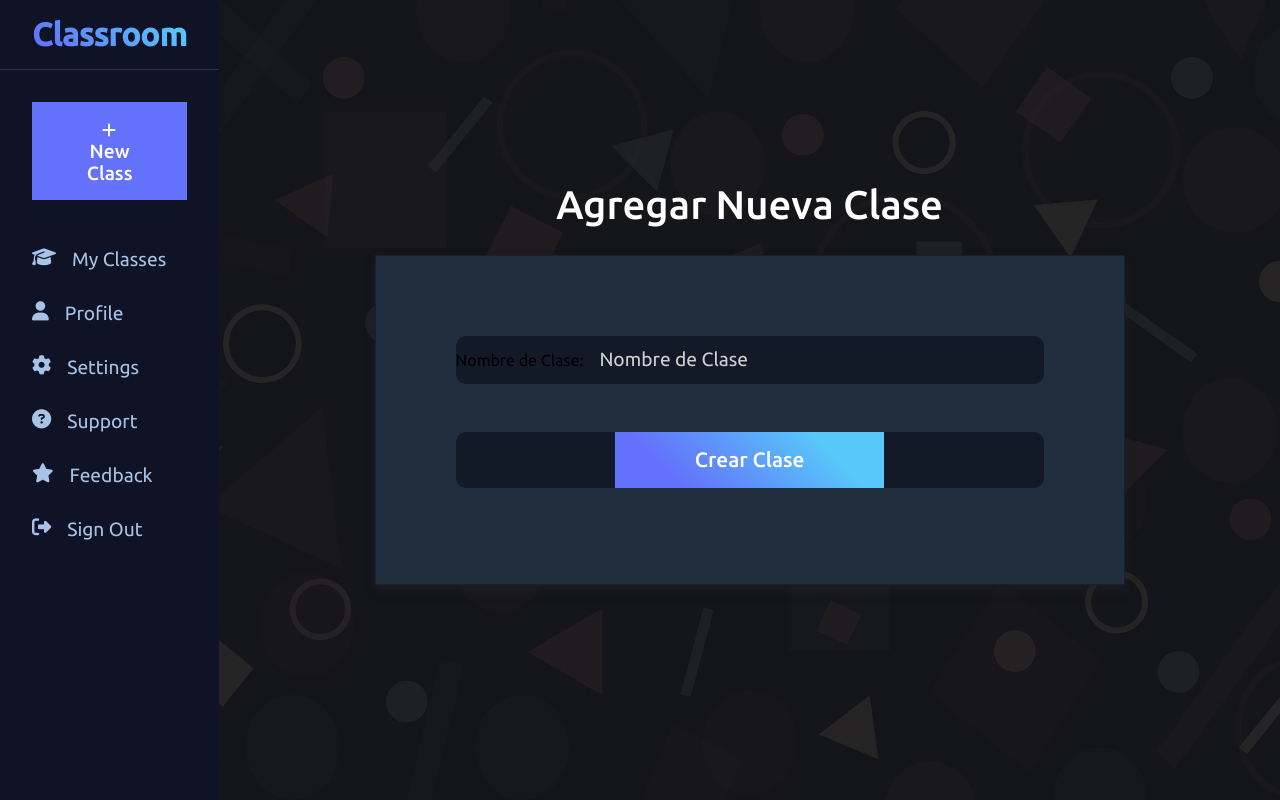
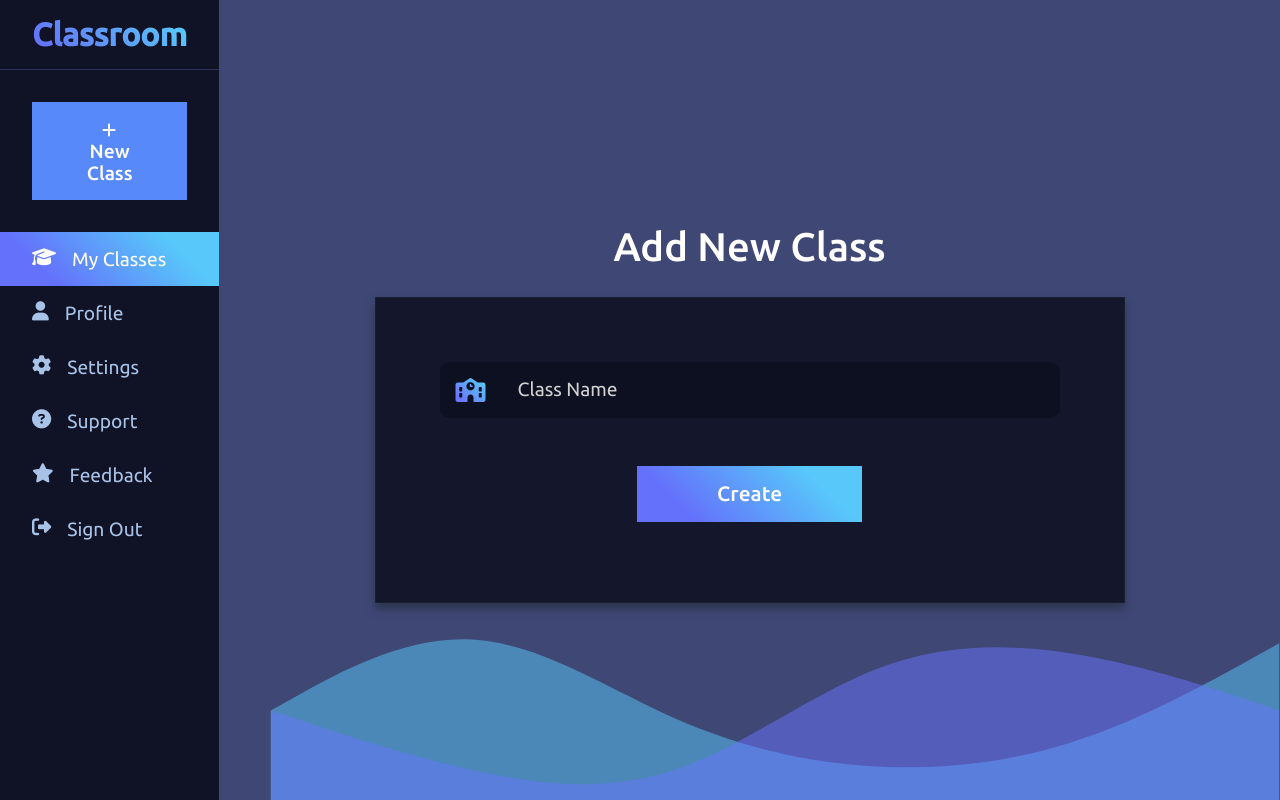
Before and after one commit to Ricardo-sm/class-manager-project, a PHP site: page / in a window 1280 px wide. Run offline with PHP 8.4, Linux system fonts and the light colour scheme; the visitor is signed in with stand-in values (Sample User, id 1); some libraries are stand-ins or nearby versions.

Commit message:
Design From Index

```diff
--- a/css/styles.css
+++ b/css/styles.css
@@ -2,7 +2,7 @@
     --primaryFont: 'Ubuntu', sans-serif;
     --secondaryFont: 'Arial', sans-serif;
     --background: #0c1015;
-    --bgForm: rgba(16, 21, 37, 0.7);
+    --bgForm: rgba(16, 18, 37, 0.9);
     --bgField: rgba(9, 12, 24, 0.6);
     --colorPrimary: #212E3E;
     --colorPrimaryDark: #17202B;
@@ -156,7 +156,7 @@ button:focus {
     background: linear-gradient(45deg, rgba(100,113,251,1) 21%, rgba(88,199,250,1) 78%, rgba(88,199,250,1) 100%);
 }
 .btn-send:hover {
-    background: rgba(104,115,238,1);
+    background: #5889fa;
 }
 
 .btn-transparent {
@@ -166,11 +166,11 @@ button:focus {
 
 .btn-add {
     font-size: 1.2rem;
-    background-color: rgb(100,113,251);
+    background-color: #5889fa;
 }
 .btn-add:hover {
     color: #d8d8d8;
-    background-color: rgb(84, 95, 212);
+    background-color: #476fcc;
 }
 .btn-add i {
     font-size: 1rem;
@@ -210,7 +210,7 @@ button:focus {
     min-height: 650px;
     max-width: 1200px;
     margin: 0 auto;
-    background-color: var(--bgForm);
+    background-color: rgba(16, 21, 37, 0.7);
     border: 1px solid var(--colorPrimaryDark);
     border-radius: 7px;
     -webkit-box-shadow: 0px 6px 8px 0px rgba(12, 15, 19, 0.5);
@@ -424,19 +424,8 @@ button:focus {
 }
 
 /*** ----------------------------------------INDEX-------------------------------------***/
-.index {
-    z-index: -1;
-    left: 0;
-    right: 0;
-    position: fixed;
-    background-image: linear-gradient(
-        rgba(19, 17, 32, 0.9),
-        rgba(19, 17, 32, 0.9)
-    ), url('../img/background.jpg');
-    height: 100vh;
-    background-size: cover;
-    background-position: top center;
-    filter: saturate(.3);
+.index-body {
+    background-color: #3f4775;
 }
 
 /**Sidebar**/
@@ -461,7 +450,7 @@ button:focus {
     }
 }
 
-.home {
+.panel h2 {
     background: rgb(100,113,251);
     background: linear-gradient(45deg, rgba(100,113,251,1) 21%, rgba(88,199,250,1) 78%, rgba(123, 210, 250, 1) 100%);
     -webkit-background-clip: text;
@@ -470,6 +459,7 @@ button:focus {
     text-align: center;
     font-size: 2rem;
     padding: 1rem 2rem;
+    margin: 0;
     border-bottom: 1.5px solid rgb(43, 48, 87);
 }
 
@@ -494,10 +484,15 @@ button:focus {
     text-decoration: none;
     font-size: 1.2rem;
     padding: 1rem 2rem;
-    transition: all .5s ease;
+    transition: all .3s ease;
 }
 .menu a:hover {
     color: #ffffff;
+    background-color: rgb(36, 39, 68);
+}
+
+.selected {
+    color: #ffffff !important;
     background: rgb(100,113,251);
     background: linear-gradient(45deg, rgba(100,113,251,1) 21%, rgba(88,199,250,1) 78%, rgba(88,199,250,1) 100%);
 }
@@ -507,7 +502,8 @@ button:focus {
     display: flex;
     justify-content: center;
     flex-direction: column;
-    height: 92.5vh;
+
+
 }
 .main-content h1 {
     color: #ffffff;
@@ -516,9 +512,32 @@ button:focus {
     font-size: 2.5rem;
 }
 
+.wave {
+    z-index: -2;
+    left: 16.9rem;
+    right: 0;
+    position: fixed;
+    background-image: url('../img/wave.svg');
+    height: 100vh;
+    background-size: contain;
+    background-repeat: no-repeat;
+    background-position: bottom center;
+}
+.wave-2 {
+    z-index: -1;
+    left: 16.9rem;
+    right: 0;
+    position: fixed;
+    background-image: url('../img/wave-2.svg');
+    height: 100vh;
+    background-size: contain;
+    background-repeat: no-repeat;
+    background-position: bottom center;
+}
+
 /*Add Class*/
 .class-box {
-    background-color: var(--colorPrimary);
+    background-color: var(--bgForm);
     border: 1px solid var(--colorPrimaryDark);
     max-width: 750px;
     width: 90%;
@@ -529,6 +548,11 @@ button:focus {
     padding: 3rem;
 }
 .class-box .send {
+    background: none;
     margin-top: 3rem;
     justify-content: center;
 }
+
+.new-class {
+    padding: 1rem;
+}
--- a/includes/templates/sidebar.php
+++ b/includes/templates/sidebar.php
@@ -1,8 +1,7 @@
 <aside class="sidebar">
         <div class="panel menu-list">
-            <div class="home">
-                <a href="index.php">Classroom</a>
-            </div>
+            <h2>Classroom</h2>
+
             <div class="add-class">
                 <a href="#" class="btn btn-add">
                     <i class="fas fa-plus"></i>
--- a/index.php
+++ b/index.php
@@ -10,18 +10,20 @@
 
     <div class="container w-sidebar">
         <?php include_once('includes/templates/sidebar.php') ?>
+        <div class="wave"></div>
+        <div class="wave-2"></div>
 
         <main class="main-content">
-            <h1>Agregar Nueva Clase</h1>
+            <h1>Add New Class</h1>
 
             <div class="class-box">
-                <form class="add-class">
+                <form class="new-class">
                     <div class="field">
-                        <label for="class-name">Nombre de Clase:</label>
-                        <input type="text" name="class-name" id="class-name" placeholder="Nombre de Clase">
+                        <i class="fas fa-school"></i>
+                        <input type="text" name="class-name" id="class-name" placeholder="Class Name">
                     </div>
                     <div class="field send">
-                        <input type="submit" class="btn btn-send" value="Crear Clase">
+                        <input type="submit" class="btn btn-send" value="Create">
                     </div>
                 </form>
             </div>
--- a/js/scripts.js
+++ b/js/scripts.js
@@ -0,0 +1 @@
+document.querySelectorAll('.index-body .sidebar a')[1].classList.add('selected');
```
Also changed, not shown: img/background.jpg (deleted), img/wave-2.svg (added), img/wave.svg (added).
